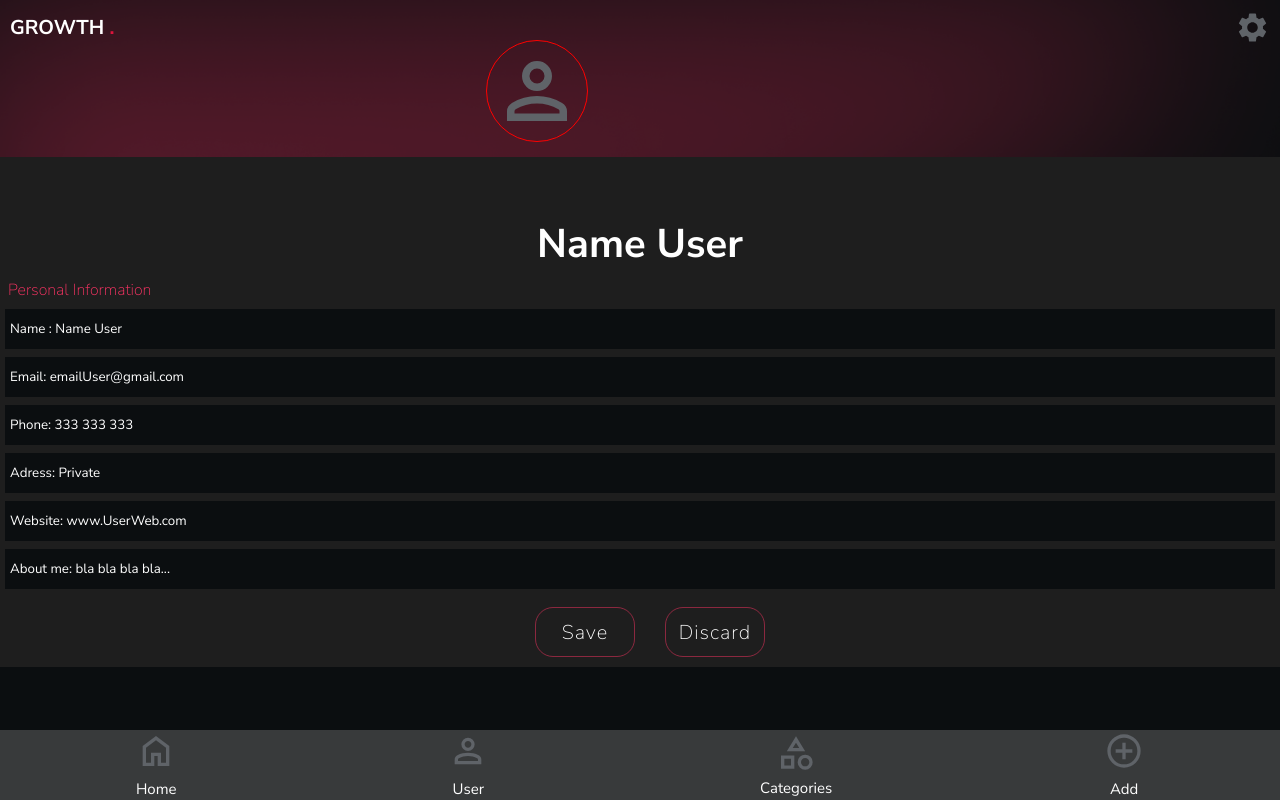
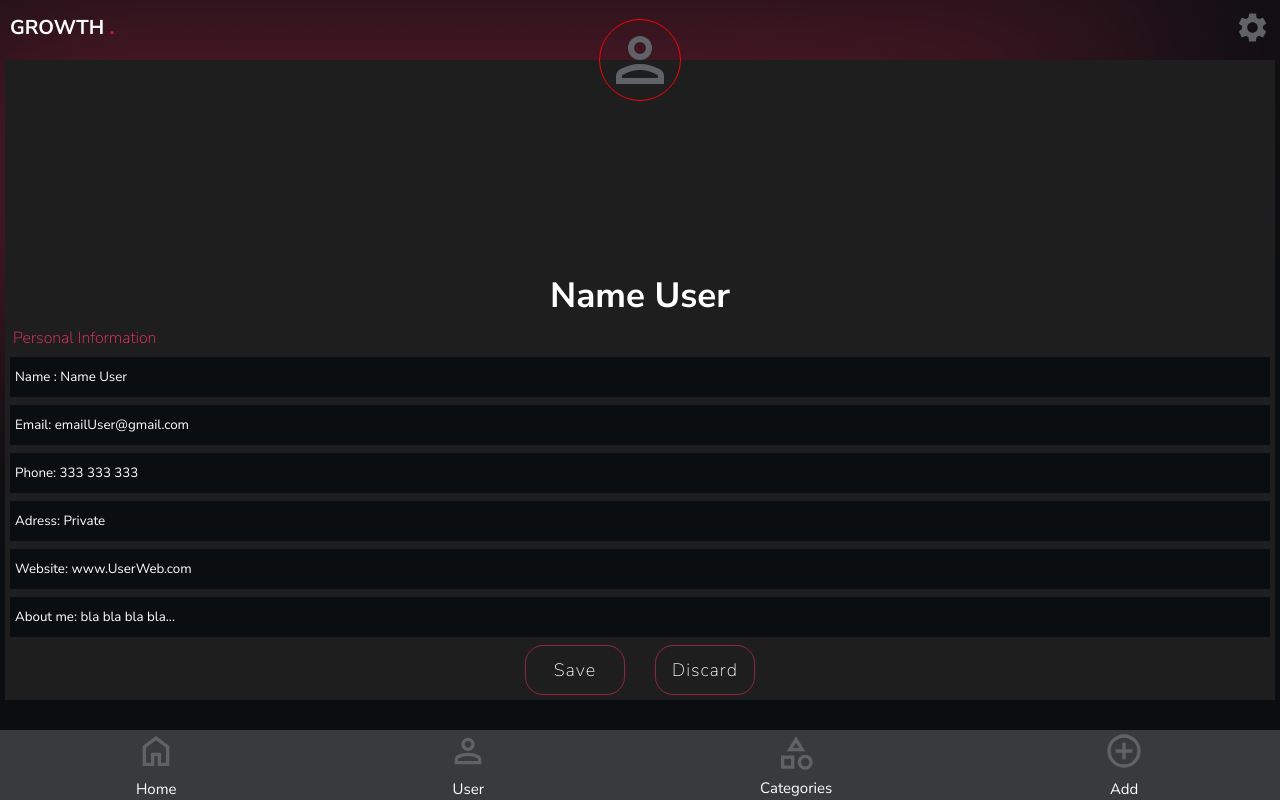
Before and after one commit to mai1209/growth, a React (Vite) app: page /user in a window 1280 px wide. Built offline with nearby package versions, Linux system fonts and the light colour scheme.

Commit message:
estilos User

```diff
--- a/src/Home.jsx
+++ b/src/Home.jsx
@@ -1,21 +1,16 @@
-import style from "./style/App.module.css";
-import logo from "./assets/settings_24dp.svg";
+
 import Footer from "./Footer";
 import IngresoData from "./IngresoData";
 import PropTypes from "prop-types";
 import Money from "./Money";
 import Secction from "./Secction";
 import ViewMoney from "./ViewMoney";
+import Nav from "./Nav";
 
 function Home({ isChecked }) {
   return (
     <>
-      <div className={style.containerNav}>
-        <h1 className={style.logo}>
-          GROWTH <span>.</span>
-        </h1>
-        <img className={style.settingIcon} src={logo} alt="icon-setting" />
-      </div>
+      <Nav></Nav>
       <ViewMoney></ViewMoney>
       <Secction></Secction>
       <Money></Money>
--- /dev/null
+++ b/src/Nav.jsx
@@ -0,0 +1,15 @@
+import style from "./style/App.module.css";
+import logo from "./assets/settings_24dp.svg";
+
+function Nav() {
+  return (
+    <div className={style.containerNav}>
+        <h1 className={style.logo}>
+          GROWTH <span>.</span>
+        </h1>
+        <img className={style.settingIcon} src={logo} alt="icon-setting" />
+      </div>
+  )
+}
+
+export default Nav
--- a/src/User.jsx
+++ b/src/User.jsx
@@ -1,38 +1,56 @@
-import style from "./style/App.module.css";
-import logo from "./assets/settings_24dp.svg";
 import Style from "./style/User.module.css";
 import Footer from "./Footer";
 import user from "./assets/person_20dp_FILL0_wght400_GRAD0_opsz20 (1).svg"
+import Nav from "./Nav";
 
 function User() {
   return (
-    <>
-      <div className={style.containerNav}>
-        <h1 className={style.logo}>
-          GROWTH <span>.</span>
-        </h1>
-        <img className={style.settingIcon} src={logo} alt="icon-setting" />
-      </div>
-
+    <div className={Style.body}>
+      <Nav></Nav>
       <img className={Style.imgUser} src={user} alt="user-img" />
       <div className={Style.container}>
         <h2>Name User</h2>
-        <p className={Style.title} >Personal Information</p>
+        <p className={Style.title}>Personal Information</p>
         <form>
-        <input type="text" className={Style.placeholder} placeholder="Name : Name User" />
-          <input type="mail" className={Style.placeholder} placeholder="Email: emailUser@gmail.com" />
-          <input type="number" className={Style.placeholder} placeholder="Phone: 333 333 333" />
-          <input type="text" className={Style.placeholder} placeholder="Adress: Private" />
-          <input type="text" className={Style.placeholder} placeholder="Website: www.UserWeb.com" />
-          <input type="text" className={Style.placeholder} placeholder="About me: bla bla bla bla..." />
+          <input
+            type="text"
+            className={Style.placeholder}
+            placeholder="Name : Name User"
+          />
+          <input
+            type="mail"
+            className={Style.placeholder}
+            placeholder="Email: emailUser@gmail.com"
+          />
+          <input
+            type="number"
+            className={Style.placeholder}
+            placeholder="Phone: 333 333 333"
+          />
+          <input
+            type="text"
+            className={Style.placeholder}
+            placeholder="Adress: Private"
+          />
+          <input
+            type="text"
+            className={Style.placeholder}
+            placeholder="Website: www.UserWeb.com"
+          />
+          <input
+            type="text"
+            className={Style.placeholder}
+            placeholder="About me: bla bla bla bla..."
+          />
           <div className={Style.containerBtn}>
             <button>Save</button>
             <button>Discard</button>
           </div>
         </form>
       </div>
-      <Footer ></Footer>
-    </>
+
+      <Footer></Footer>
+    </div>
   );
 }
 
--- a/src/style/User.module.css
+++ b/src/style/User.module.css
@@ -1,20 +1,26 @@
+
+.body  {
+    display: flex;
+    flex-direction: column;
 
 
+}
 
 .container {
   color: #ffffff;
   background-color: #1e1e1e;
   display: flex;
   flex-direction: column;
-  margin-top: 8%;
-  padding-top: 60px;
-
+  margin: 5px;
+  display: flex;
+  justify-content: flex-end;
+  height: 80vh;
 
 }
 
 .container h2 {
   text-align: center;
-  font-size: 40px;
+  font-size: 35px;
 }
 
 .title {
@@ -24,14 +30,18 @@
 
 .imgUser {
   position: fixed;
-  left: 38%;
-  top: 5%;
-  height: 100px;
-  width: 100px;
+  left: 50%;
+  top: 60px;
+  height: 80px;
+  width: 80px;
   border-radius: 50%;
   border: 1px solid red;
+  justify-self: center;
+  transform: translate(-50%, -50%);
 
 }
+
+
 
 form input {
   color: #ffffff;
@@ -59,7 +69,7 @@ form {
   width: 100%;
   justify-content: center;
   gap: 30px;
-  padding: 10px;
+ padding-bottom: 5px;
 
 }
 
@@ -69,7 +79,7 @@ form {
   border-radius: 18px;
   border: 1px solid #ff34637c;
   color: #ffffff;
-  font-size: 20px;
+  font-size: 18px;
   font-weight: 100;
   width: 100px;
   letter-spacing: 1px;
```
